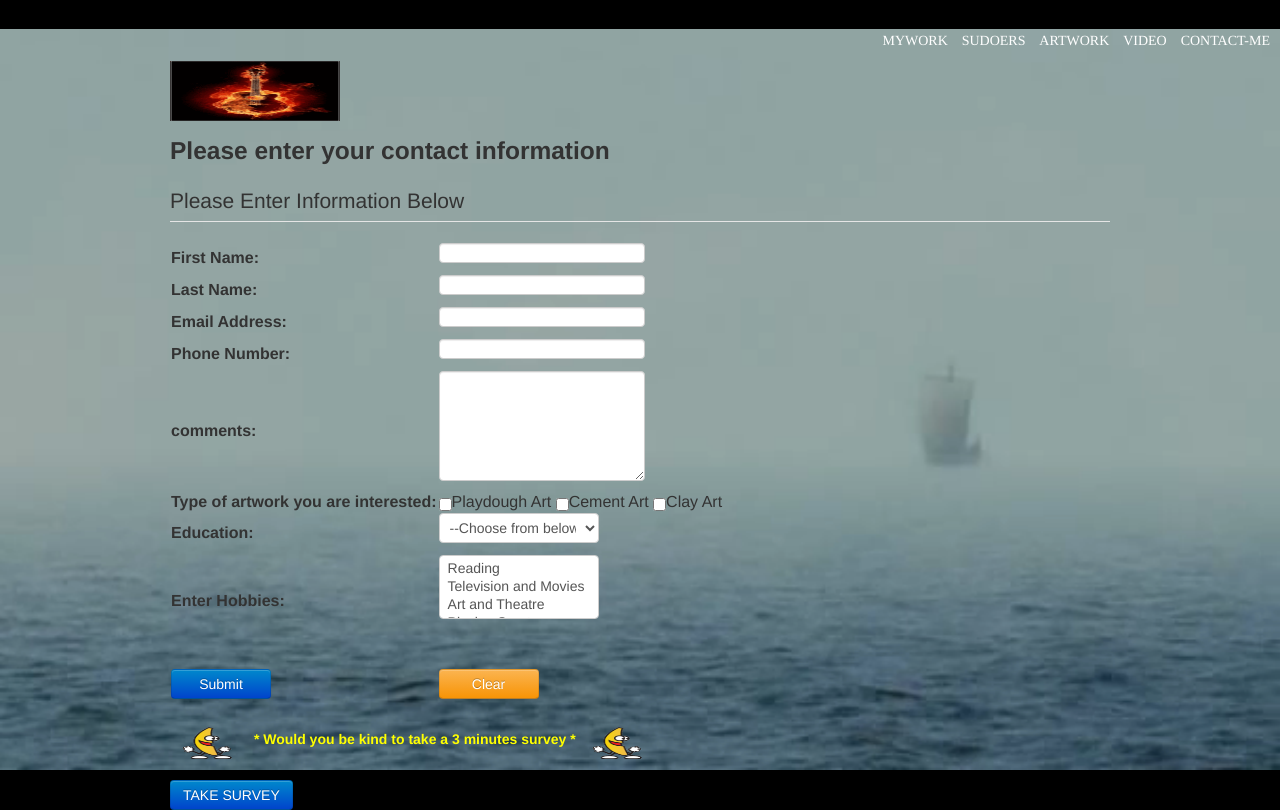
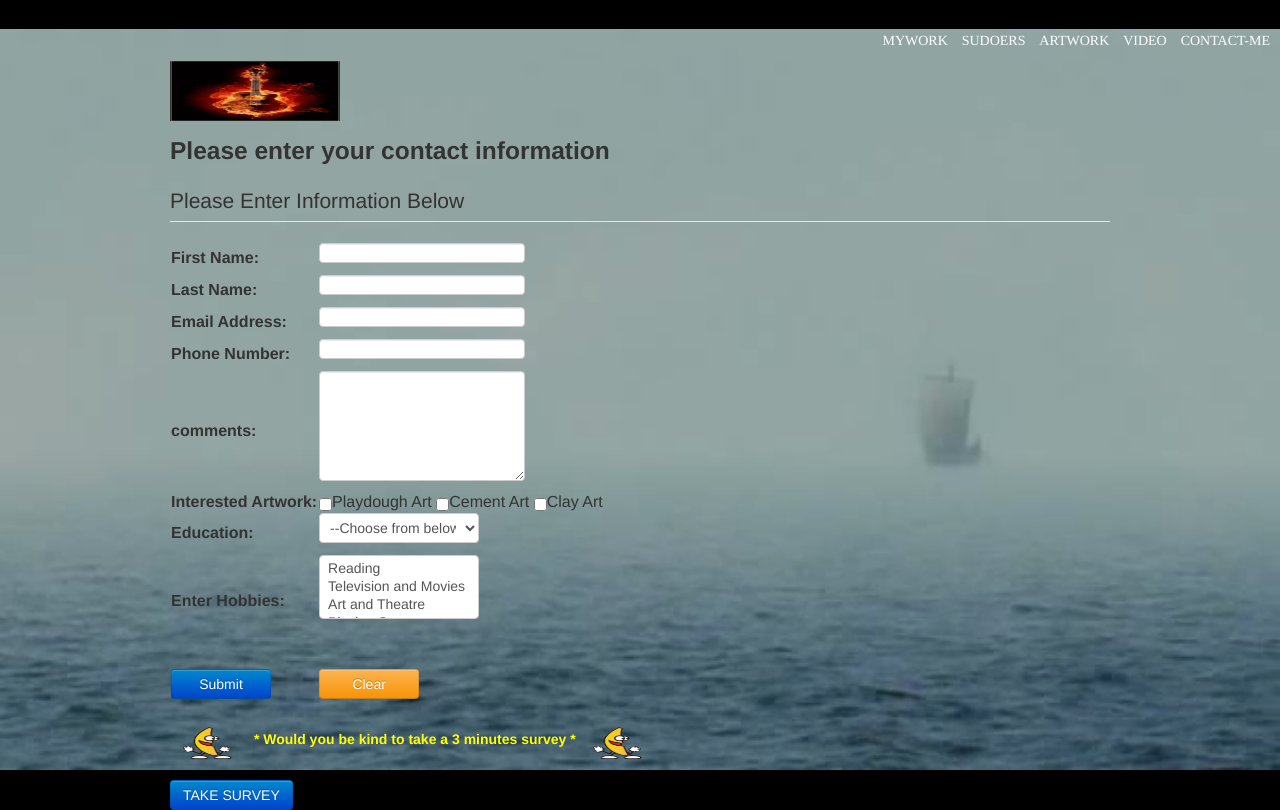
Before and after one commit to ybhuiyan/ybhuiyan.github.io, a plain HTML site: page contact-me.html in a window 1280 px wide. Drawn offline with nearby package versions, Linux system fonts and the light colour scheme.

Commit message:
Update contact-me.html

```diff
--- a/contact-me.html
+++ b/contact-me.html
@@ -50,7 +50,7 @@ body  {
 <tr>
 <td id="f2"><b>comments: <td><textarea name=address id="addr" rows=5 cols=42 class=input></textarea>
 <tr>
-<td id="f4"><b>Type of artwork you are interested:  <td><input type=checkbox name=status id="playdough" value='S'>Playdough Art
+<td id="f4"><b>Interested Artwork:  <td><input type=checkbox name=status id="playdough" value='S'>Playdough Art
                                   		    <input type=checkbox name=status id="mrd" value='M'>Cement Art
                                   		    <input type=checkbox name=status id="chd" value='C'>Clay Art
 <tr>
```
